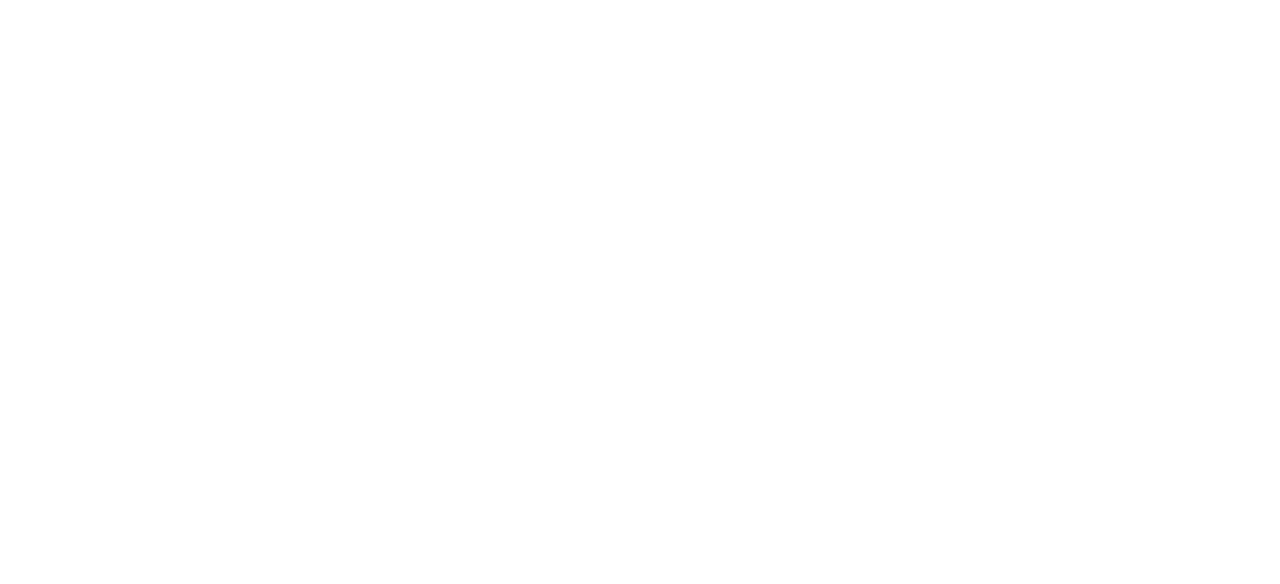
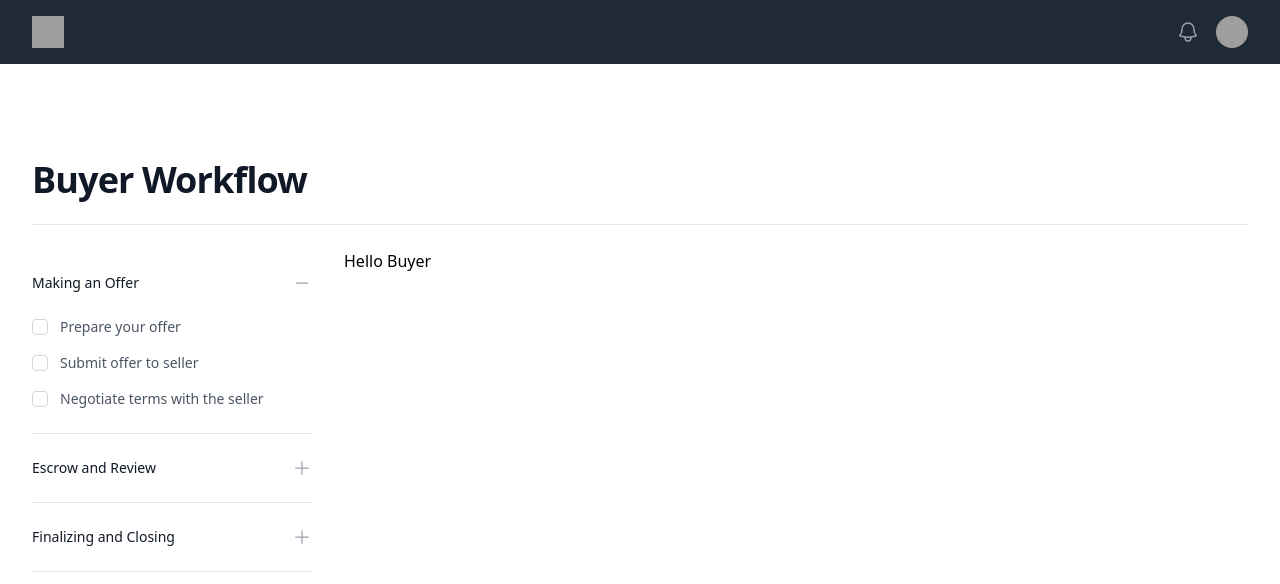
Before and after one commit to 7gb-RAM/homekey-frontend, a React (Create React App) app in the folder homekey-frontend/: page /buyer_workflow in a window 1280 px wide. Before the commit this address had no page. Shown: the top 584 px of the page. Built offline with nearby package versions, Linux system fonts and the light colour scheme; grey boxes are pictures that could not be loaded.

Commit message:
+added buyer workflow page

```diff
--- a/homekey-frontend/src/App.js
+++ b/homekey-frontend/src/App.js
@@ -3,6 +3,7 @@
 import HomePage from './pages/home';
 import SellerWorkflow from './pages/seller_workflow';
 import Layout from './layout';
+import BuyerWorkflow from './pages/buyer_workflow';
 
 const App = () => {
   return (
@@ -11,6 +12,7 @@
       <Route path="/" element={<Layout />}>
         <Route index element={<HomePage />} />
         <Route path="/seller_workflow" element={<SellerWorkflow />} />
+        <Route path="/buyer_workflow" element={<BuyerWorkflow />} />
       </Route>
     </Routes>
   </BrowserRouter>
--- a/homekey-frontend/src/components/steps.js
+++ b/homekey-frontend/src/components/steps.js
@@ -2,7 +2,7 @@
 import MobileDailog from "./mobile_drawer";
 import { StepItem } from "./step_item";
 
-export function Steps({steps, mobileFiltersOpen, setMobileFiltersOpen,isDisclosureDisabled, currentStep, children }) {
+export function Steps({title, steps, mobileFiltersOpen, setMobileFiltersOpen,isDisclosureDisabled, currentStep, children }) {
 
   const getStepsForm = ({ isMobile }) => {
     return (
@@ -21,7 +21,7 @@
         </MobileDailog>
 
         <main className="mx-auto max-w-7xl px-4 sm:px-6 lg:px-8">
-          <Header title={"Seller Workflow"} onClickMenu={() => setMobileFiltersOpen(true)} />
+          <Header title={title} onClickMenu={() => setMobileFiltersOpen(true)} />
 
           <section aria-labelledby="products-heading" className="pb-24 pt-6">
             <div className="grid grid-cols-1 gap-x-8 gap-y-10 lg:grid-cols-4">
--- /dev/null
+++ b/homekey-frontend/src/pages/buyer_workflow/index.js
@@ -0,0 +1,58 @@
+"use client";
+
+import { useState } from "react";
+import { Steps } from "../../components/steps";
+
+const initialStepsState = [
+  {
+    id: 1,
+    name: "Making an Offer",
+    options: [
+      { value: "1-1", label: "Prepare your offer", checked: false },
+      {
+        value: "1-2",
+        label: "Submit offer to seller",
+        checked: false,
+      },
+      {
+        value: "1-3",
+        label: "Negotiate terms with the seller",
+        checked: false,
+      },
+    ],
+  },
+  {
+    id: 2,
+    name: "Escrow and Review",
+    options: [],
+  },
+  {
+    id: 3,
+    name: "Finalizing and Closing",
+    options: [],
+  },
+];
+
+export default function BuyerWorkflow({ initialStep = 1 }) {
+  const [mobileFiltersOpen, setMobileFiltersOpen] = useState(false);
+  const [currentStep, setCurrentStep] = useState(initialStep);
+  const [steps, setSteps] = useState(initialStepsState);
+
+  const isDisclosureDisabled = (disclosureStepId) => {
+    return disclosureStepId >= currentStep;
+  };
+
+  return (
+    <Steps
+      title={"Buyer Workflow"}
+      steps={steps}
+      mobileFiltersOpen={mobileFiltersOpen}
+      setMobileFiltersOpen={setMobileFiltersOpen}
+      isDisclosureDisabled={isDisclosureDisabled}
+      currentStep={currentStep}
+    >
+      {/* children will come here */}
+      Hello Buyer
+    </Steps>
+  );
+}
--- a/homekey-frontend/src/pages/seller_workflow/index.js
+++ b/homekey-frontend/src/pages/seller_workflow/index.js
@@ -133,6 +133,7 @@
 
   return (
     <Steps
+      title={"Seller Workflow"}
       steps={steps}
       mobileFiltersOpen={mobileFiltersOpen}
       setMobileFiltersOpen={setMobileFiltersOpen}
@@ -140,7 +141,7 @@
       currentStep={currentStep}
     >
       {/* children will come here */}
-      Hello
+      Hello Seller
     </Steps>
   );
 }
```
